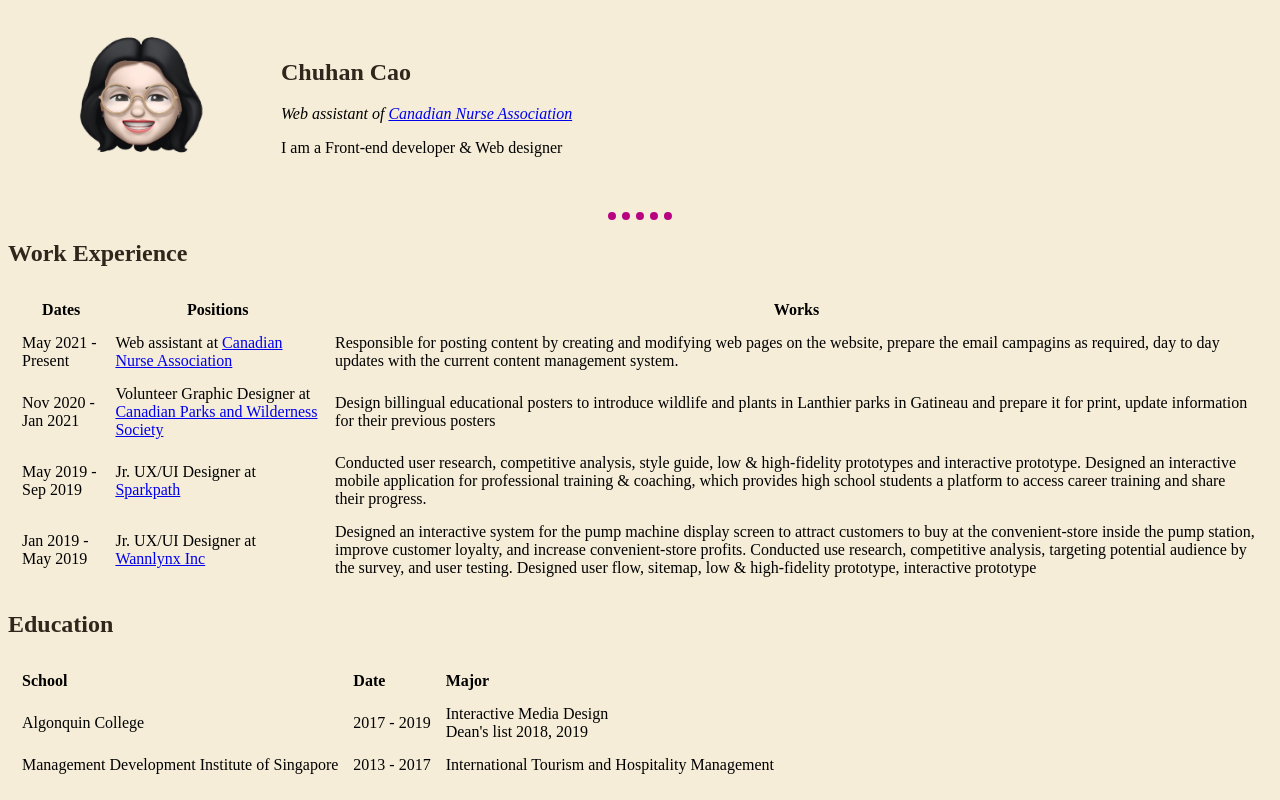
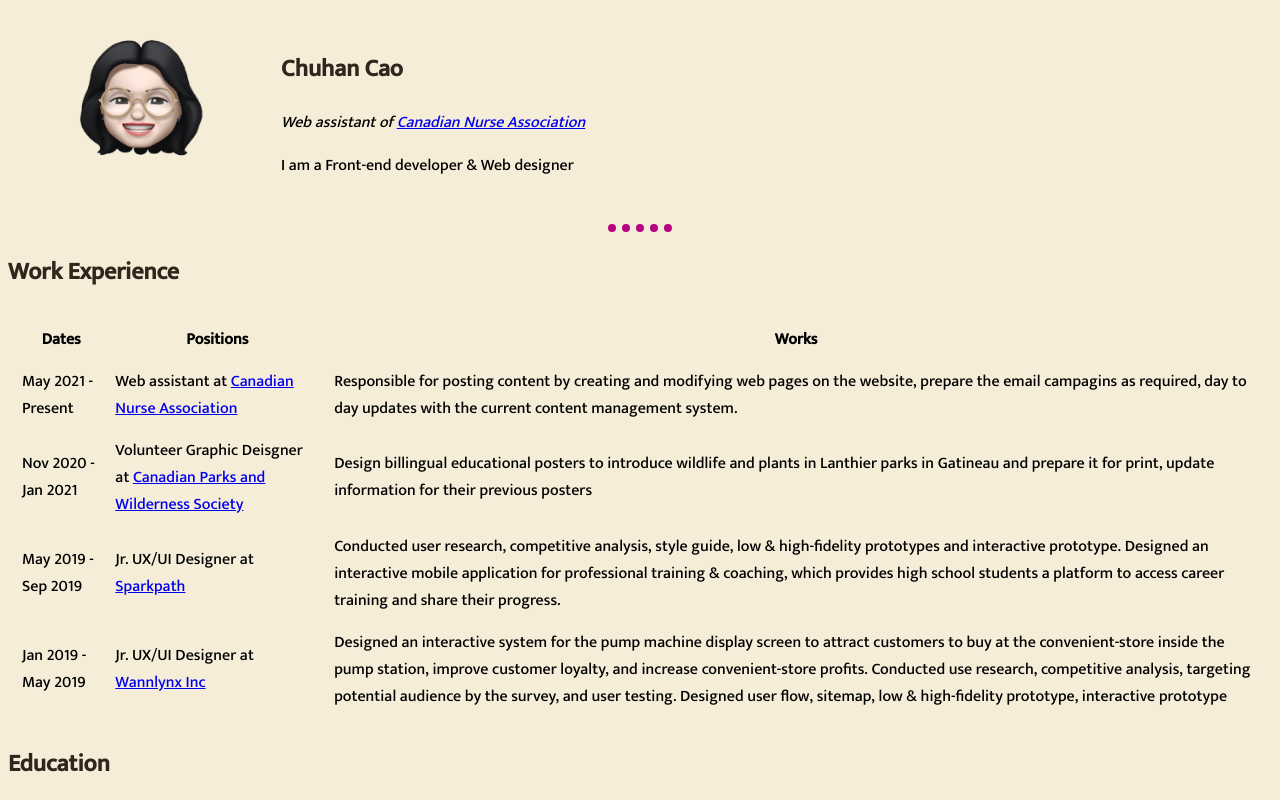
Before and after one commit to Chuhancao0910/testcv, a plain HTML site: page index.html in a window 1280 px wide. Shown: the top 800 px of the page. Drawn offline with Linux system fonts and the light colour scheme.

Commit message:
Update index.html

```diff
--- a/index.html
+++ b/index.html
@@ -6,10 +6,13 @@
     <meta http-equiv="X-UA-Compatible" content="IE=edge">
     <meta name="viewport" content="width=device-width, initial-scale=1.0">
     <title>Coding practice</title>
-       <link rel="stylesheet" href="css/style.css">
+    <link rel="stylesheet" href="css/style.css">
+    <link rel="preconnect" href="https://fonts.googleapis.com">
+    <link rel="preconnect" href="https://fonts.gstatic.com" crossorigin>
+    <link href="https://fonts.googleapis.com/css2?family=Mukta:wght@500&display=swap" rel="stylesheet">
 </head>
 
-<body style="background-color: #f5edd8;">
+<body>
 
     <table cellspacing="20">
         <tr>
@@ -40,7 +43,7 @@
 
         <tr>
             <td>Nov 2020 - Jan 2021</td>
-            <td>Volunteer Graphic Designer at <a href="https://cpaws.org/" target="_blank">Canadian Parks and Wilderness Society</a></td>
+            <td>Volunteer Graphic Deisgner at <a href="https://cpaws.org/" target="_blank">Canadian Parks and Wilderness Society</a></td>
             <td>Design billingual educational posters to introduce wildlife and plants in Lanthier parks in Gatineau and prepare it for print, update information for their previous posters</td>
         </tr>
 
```
